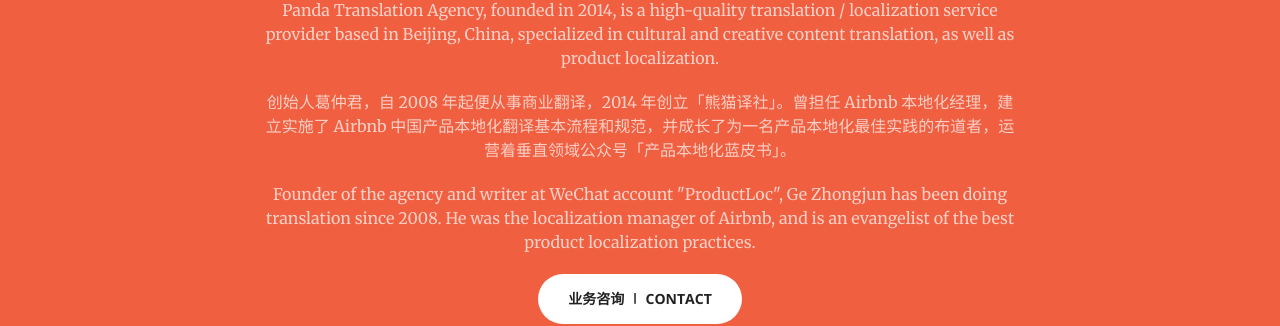
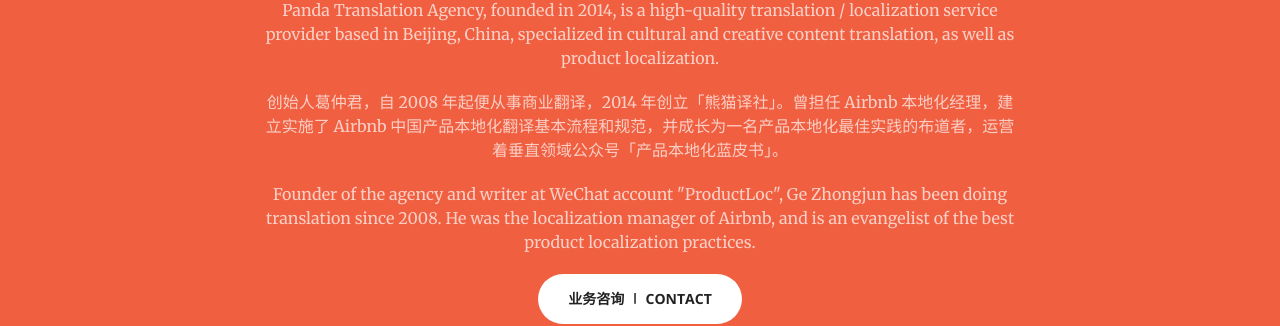
Before and after one commit to shog86/ptranslation.github.io, a Jekyll site: the page built from index.html, in a window 1280 px wide and 900 px high, scrolled down 1026 px. Shown: the part 168-494 px from the top of the window. Built offline with Jekyll 4.4.1, drawn with Linux system fonts in a browser that asks for light colours.

Commit message:
Update call-to-action.html

```diff
--- a/_includes/call-to-action.html
+++ b/_includes/call-to-action.html
@@ -6,7 +6,7 @@
                 <hr class="light">
                 <p class="text-faded" text-align=center>熊猫译社成立于 2014 年，是一家专业的文化创意内容本地化服务提供商，服务内容包括但不限于新闻翻译、游戏及互联网产品本地化、剧本及字幕翻译、文化论文翻译、营销材料翻译、合同翻译等等。自成立以来，译社已服务的客户包括新闻机构、游戏开发商/发行商、非营利组织、跨国公司、初创公司、音乐厂牌、公关公司等，译稿质量及可靠的服务均得到了客户的高度赞扬。</p>
                 <p class="text-faded">Panda Translation Agency, founded in 2014, is a high-quality translation / localization service provider based in Beijing, China, specialized in cultural and creative content translation, as well as product localization. </p>
-                <p class="text-faded">创始人葛仲君，自 2008 年起便从事商业翻译，2014 年创立「熊猫译社」。曾担任 Airbnb 本地化经理，建立实施了 Airbnb 中国产品本地化翻译基本流程和规范，并成长了为一名产品本地化最佳实践的布道者，运营着垂直领域公众号「产品本地化蓝皮书」。</p>
+                <p class="text-faded">创始人葛仲君，自 2008 年起便从事商业翻译，2014 年创立「熊猫译社」。曾担任 Airbnb 本地化经理，建立实施了 Airbnb 中国产品本地化翻译基本流程和规范，并成长为一名产品本地化最佳实践的布道者，运营着垂直领域公众号「产品本地化蓝皮书」。</p>
                 <p class="text-faded">Founder of the agency and writer at WeChat account "ProductLoc", Ge Zhongjun has been doing translation since 2008. He was the localization manager of Airbnb, and is an evangelist of the best product localization practices.</p>
 
                 <a class="btn btn-default btn-xl page-scroll" href="#contact">业务咨询 ∣ Contact</a>
```
